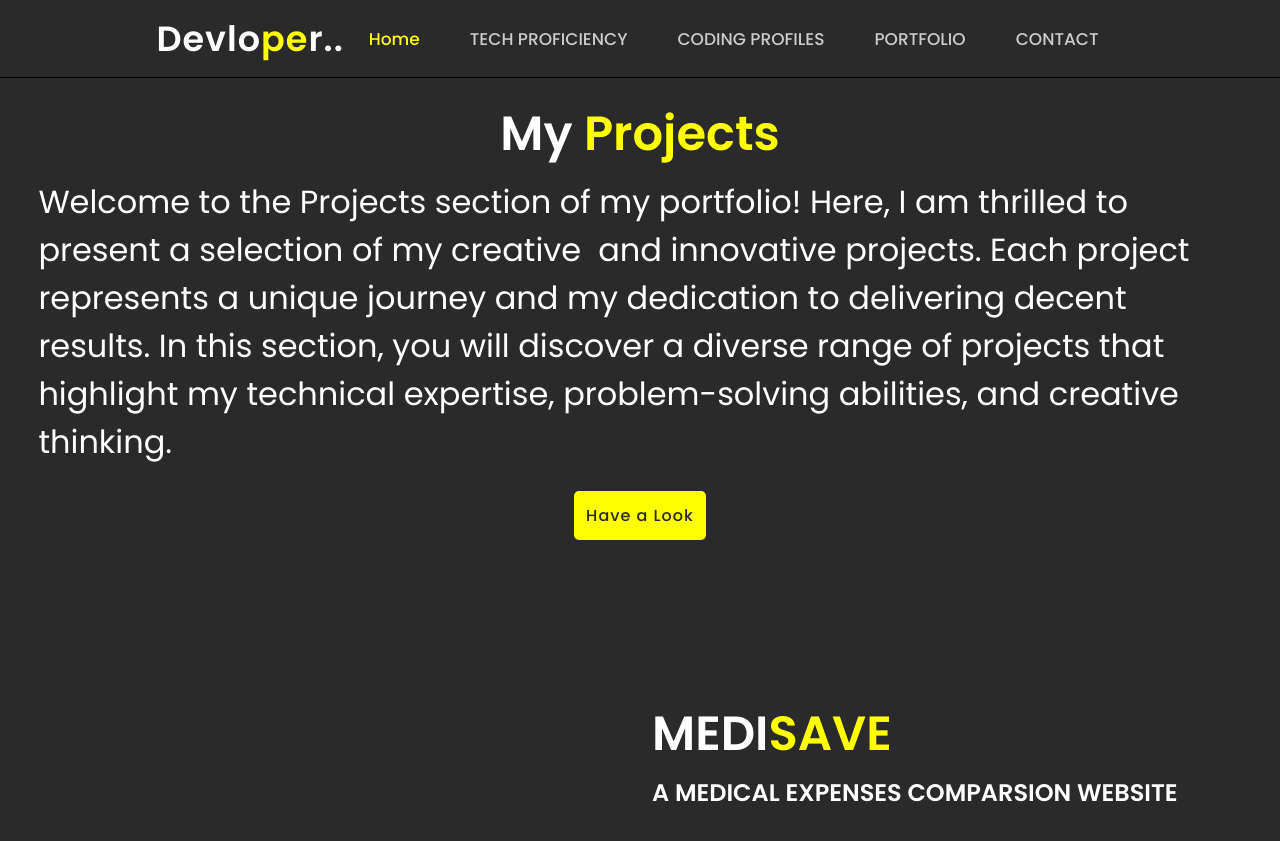
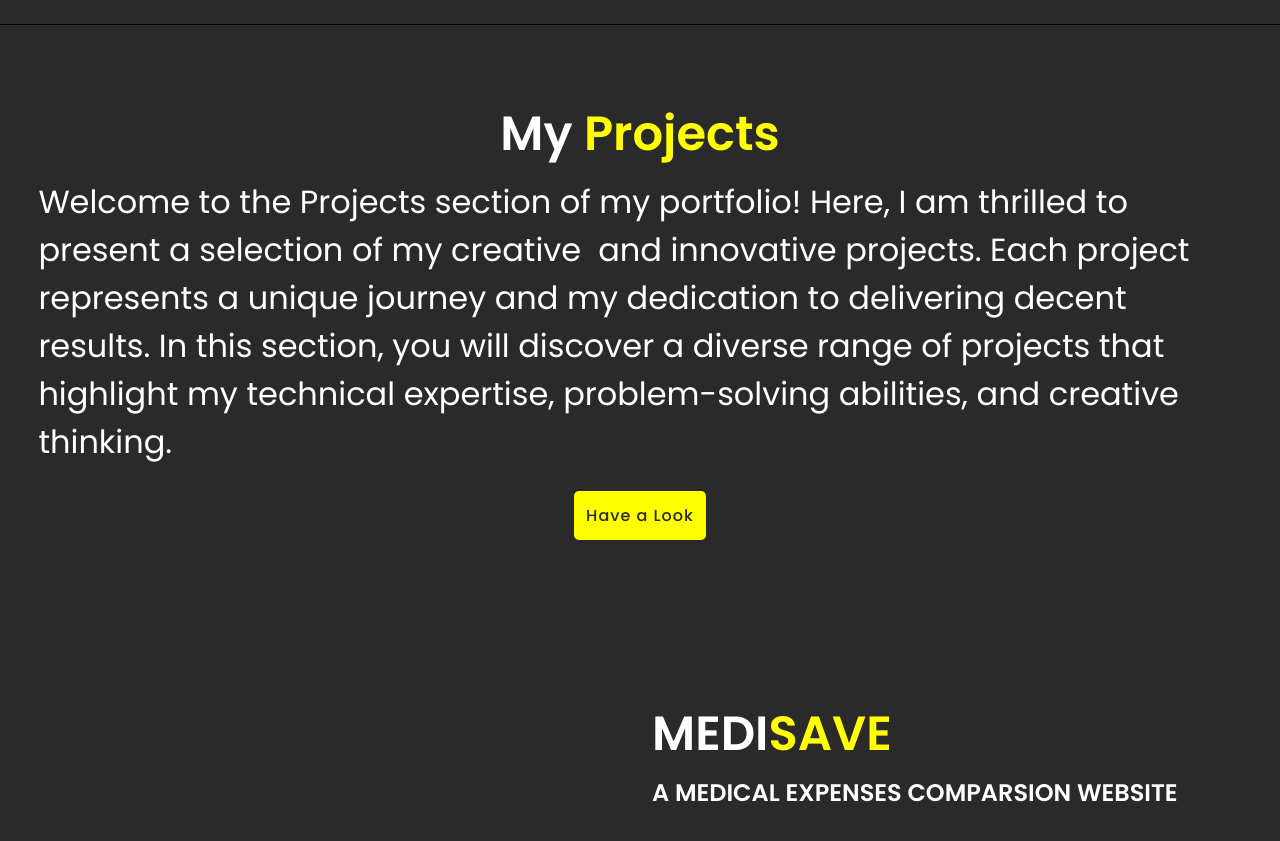
Before and after one commit to sia2714/Sakshiport, a plain HTML site: page port.html in a window 1280 px wide. Shown: the top 841 px of the page. Drawn offline with nearby package versions, Linux system fonts and the light colour scheme.

Commit message:
Update port.html

```diff
--- a/port.html
+++ b/port.html
@@ -12,13 +12,7 @@
 <body>
 	<!------Header Section------>
 	<header>
-		<a href="#" class="logo">Devlo<span>pe</span>r..</a>
-		<ul class="navlist">
-			<li><a href="index.html" class="active">Home</a></li>
-			<li><a href="index.html">TECH PROFICIENCY</a></li>
-			<li><a href="index.html">CODING PROFILES</a></li>
-			<li><a href="port.html">PORTFOLIO</a></li>
-			<li><a href="index.html">CONTACT </a></li>
+
 		</ul>
 		<div class="bx bx-menu" id="menu-icon"></div>
 	</header>
```
